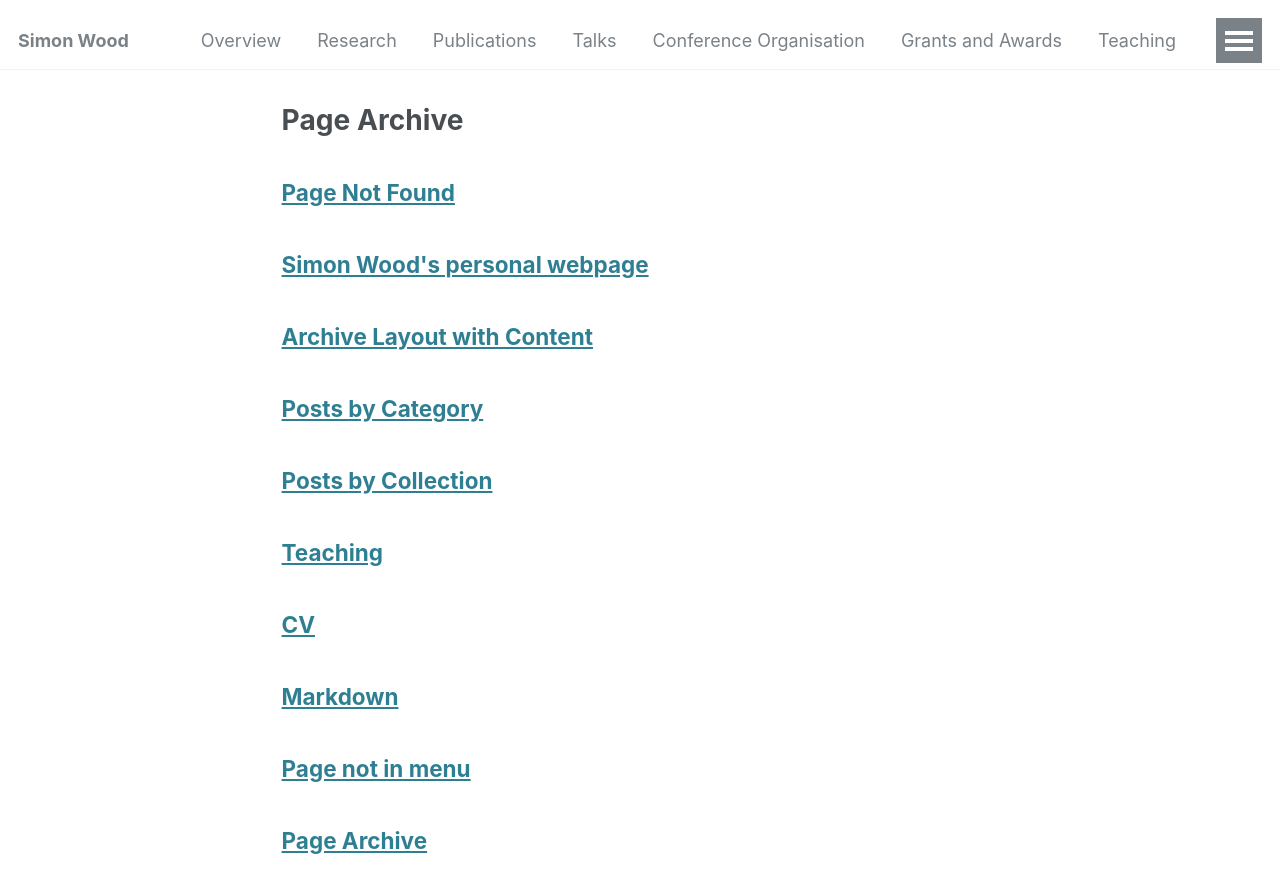
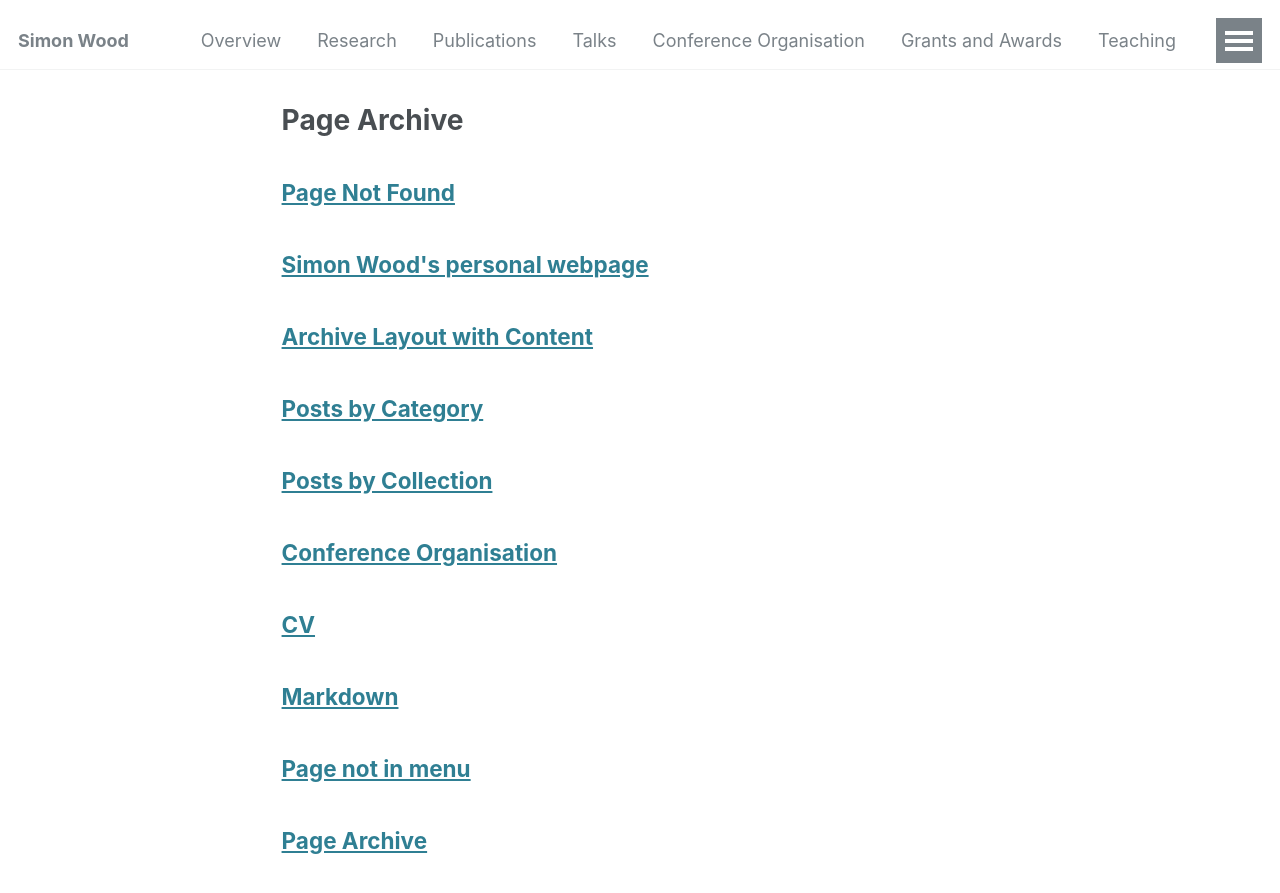
Before and after one commit to gonneman/gonneman.github.io, a Jekyll site: the page built from _pages/page-archive.html, in a window 1280 px wide and 900 px high. Shown: the top 893 px of the window. Built offline with Jekyll 4.4.1, drawn with Linux system fonts in a browser that asks for light colours.

Commit message:
another attempt at setting up the conference page.

```diff
--- a/_pages/conferences.html
+++ b/_pages/conferences.html
@@ -1,12 +1,12 @@
 ---
 layout: archive
-title: "Teaching"
-permalink: /teaching/
+title: "Conference Organisation"
+permalink: /conferences/
 author_profile: true
 ---
 
 {% include base_path %}
 
-{% for post in site.teaching reversed %}
+{% for post in site.converences reversed %}
   {% include archive-single.html %}
 {% endfor %}
```
